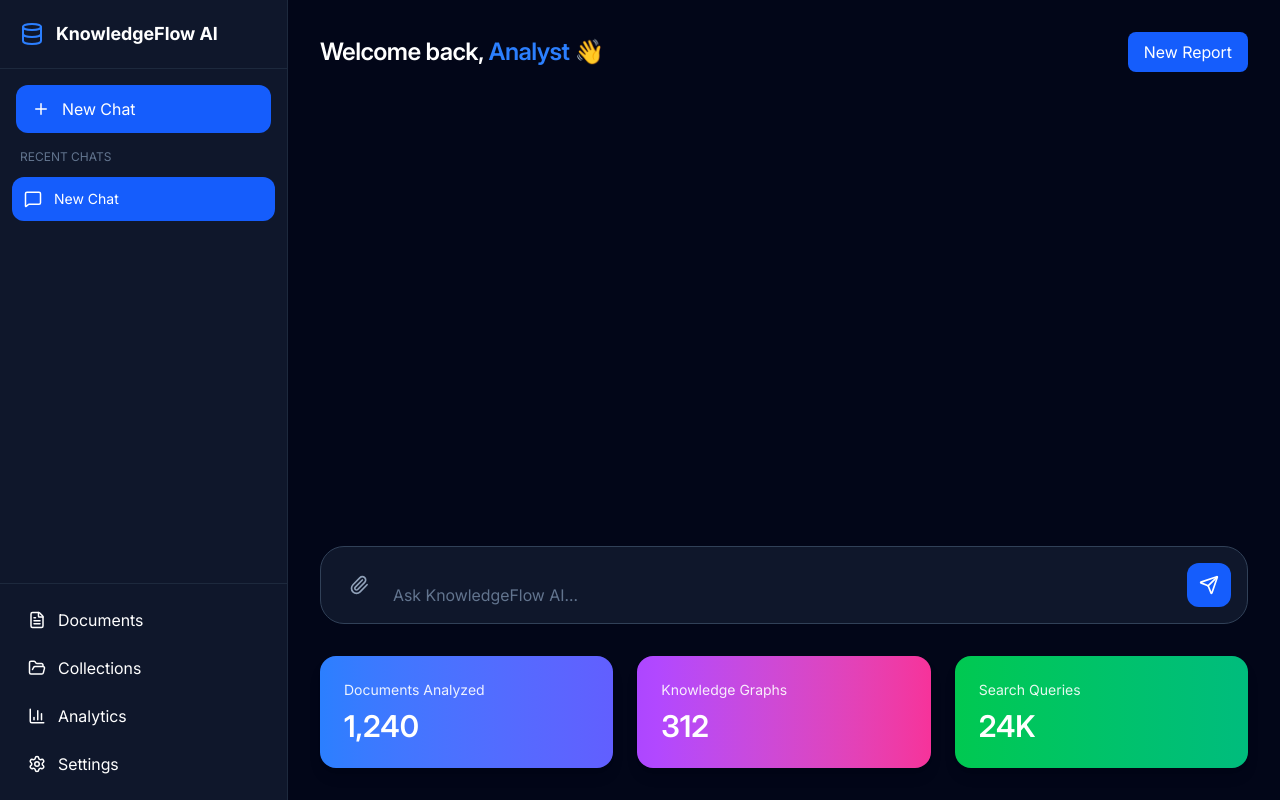
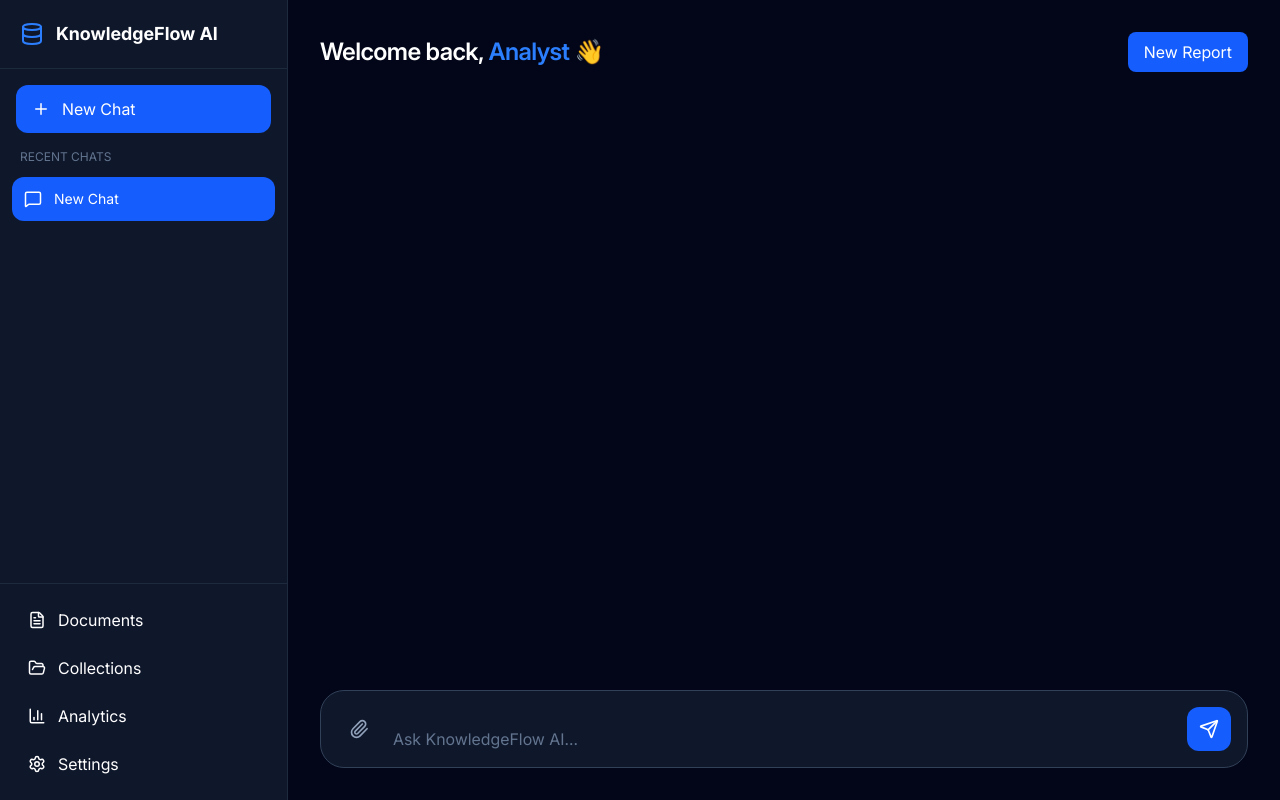
Before and after one commit to elmira-orooji/advanced-rag-system, a React (Vite) app in the folder frontend/my-rag-app/: page /home in a window 1280 px wide. Built offline with nearby package versions, Linux system fonts and the light colour scheme.

Commit message:
remove insight cards

```diff
--- a/frontend/my-rag-app/src/pages/HomePage.tsx
+++ b/frontend/my-rag-app/src/pages/HomePage.tsx
@@ -130,35 +130,6 @@ const handleSendMessage = (
     handleSendMessage
   }
 />
-
-        {/* Insight Cards */}
-        <section className="grid grid-cols-1 md:grid-cols-3 gap-6">
-          {[
-            {
-              title: "Documents Analyzed",
-              value: "1,240",
-              color: "bg-gradient-to-r from-blue-500 to-indigo-500",
-            },
-            {
-              title: "Knowledge Graphs",
-              value: "312",
-              color: "bg-gradient-to-r from-purple-500 to-pink-500",
-            },
-            {
-              title: "Search Queries",
-              value: "24K",
-              color: "bg-gradient-to-r from-green-500 to-emerald-500",
-            },
-          ].map(({ title, value, color }, i) => (
-            <div
-              key={i}
-              className={`rounded-2xl p-6 text-white ${color} shadow-lg hover:scale-[1.02] active:scale-[0.99] transition-transform`}
-            >
-              <p className="text-sm opacity-90">{title}</p>
-              <h3 className="text-3xl font-semibold mt-2">{value}</h3>
-            </div>
-          ))}
-        </section>
       </main>
     </div>
   );
```
